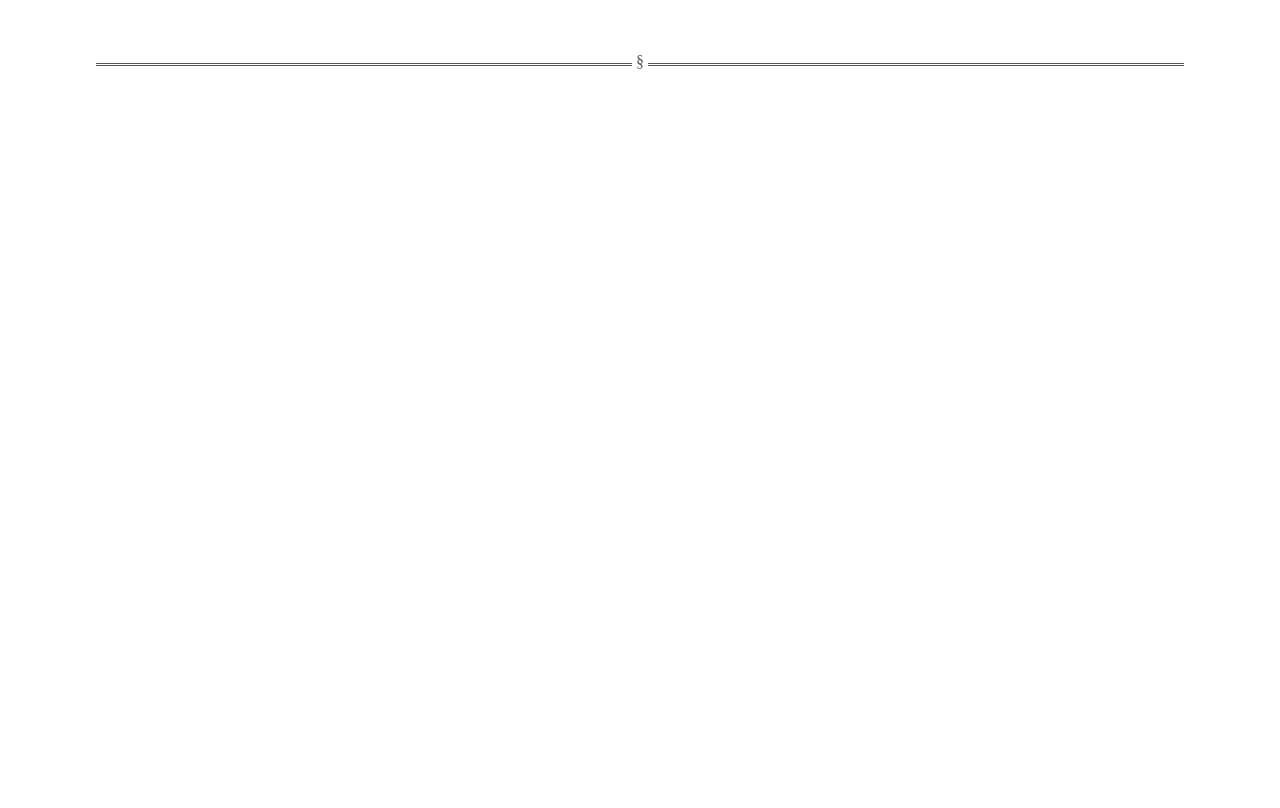
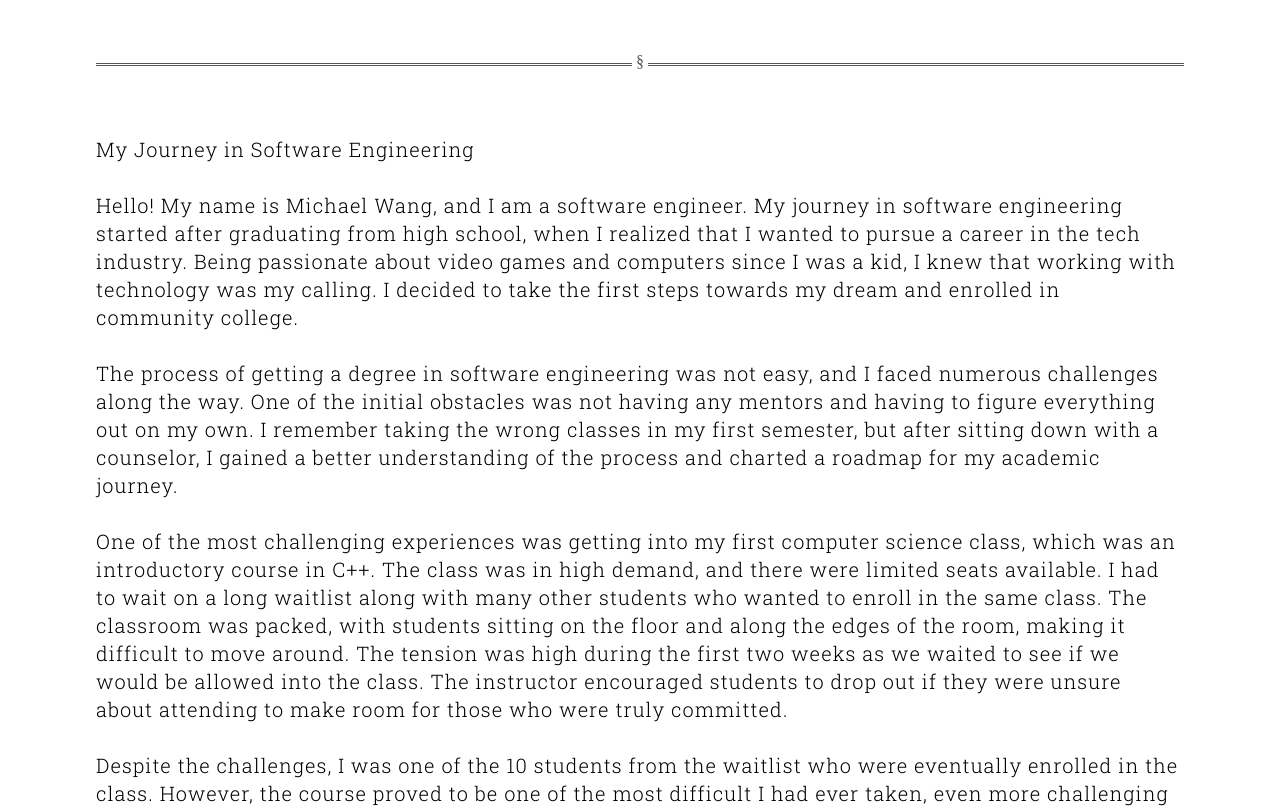
Before and after one commit to michaelwang07/michael_wang_portfolio, a React (Vite) app: page /about in a window 1280 px wide. Shown: the part 621-1429 px from the top of the page. Before the commit the page ends 852 px from the top, so only its background shows below. Built offline with nearby package versions, Linux system fonts and the light colour scheme.

Commit message:
about page completion

```diff
--- a/src/App.jsx
+++ b/src/App.jsx
@@ -2,6 +2,7 @@ import React from 'react'
 import Navbar from './components/navbar/navbar'
 import About from './components/about/About'
 import About_Me from './components/about_me/about_me'
+import Footer from './components/Footer/footer'
 
 const App = () => {
   return (
@@ -9,6 +10,7 @@ const App = () => {
       <Navbar />
       <About />
       <About_Me />
+      <Footer />
     </div>
   )
 }
--- a/src/components/about_me/about_me.jsx
+++ b/src/components/about_me/about_me.jsx
@@ -11,7 +11,23 @@ const about_me = () => {
       </div>
       <hr />
       <div className='app__about_me-lower'>
-        <p></p>
+        <p className='paragraph-2'>
+        My Journey in Software Engineering
+        <br /><br />
+Hello! My name is Michael Wang, and I am a software engineer. My journey in software engineering started after graduating from high school, when I realized that I wanted to pursue a career in the tech industry. Being passionate about video games and computers since I was a kid, I knew that working with technology was my calling. I decided to take the first steps towards my dream and enrolled in community college.
+<br /><br />
+The process of getting a degree in software engineering was not easy, and I faced numerous challenges along the way. One of the initial obstacles was not having any mentors and having to figure everything out on my own. I remember taking the wrong classes in my first semester, but after sitting down with a counselor, I gained a better understanding of the process and charted a roadmap for my academic journey.
+<br /><br />
+One of the most challenging experiences was getting into my first computer science class, which was an introductory course in C++. The class was in high demand, and there were limited seats available. I had to wait on a long waitlist along with many other students who wanted to enroll in the same class. The classroom was packed, with students sitting on the floor and along the edges of the room, making it difficult to move around. The tension was high during the first two weeks as we waited to see if we would be allowed into the class. The instructor encouraged students to drop out if they were unsure about attending to make room for those who were truly committed.
+<br /><br />
+Despite the challenges, I was one of the 10 students from the waitlist who were eventually enrolled in the class. However, the course proved to be one of the most difficult I had ever taken, even more challenging than Calculus. I struggled and eventually withdrew from the class to avoid failing. However, I didn't give up. In the next semester, I took the same course again, went through the same process, and this time, I passed with an A. This experience taught me the value of perseverance and determination.
+<br /><br />
+Throughout my college years, I encountered many tough classes, with one in C programming language being the hardest. The final project for that class was to design a file system in Linux using C, which required many sleepless nights of hard work with my group. It was a challenging experience, but I managed to pass the class with a B, despite the low passing ratio of less than 50%. In June 2023, I finally graduated and earned my degree, a moment that made my parents and entire family proud.
+<br /><br />
+After graduating, I took some time off to relax, travel, and have fun, as I had worked multiple part-time jobs to support myself through college. During this time, I reflected on my goals and realized that it was time for me to pursue a career as a software engineer. I am excited about the opportunities ahead and eager to continue my journey in the tech industry, using my skills and passion to make a meaningful impact.
+<br /><br />
+Thank you for taking the time to learn about my story in software engineering. I am ready for the next chapter of my career and excited to see where this journey takes me.
+        </p>
       </div>
     </div>
   )
--- a/src/components/websites/websites.css
+++ b/src/components/websites/websites.css
@@ -53,12 +53,35 @@
 
 .app__websites-links_image {
   max-width: 50vw;
+  position: relative;
+  text-align: center;
 }
 
 .app__websites-links_image img {
   width: 100%;
   height: 100%;
-  object-fit: cover
+  object-fit: cover;
+  opacity: 1;
+}
+
+.app__websites-links_image:hover img {
+  transform: 1s ease;
+  opacity: 0.7;
+}
+
+.app__websites-links_image:hover .centered {
+  opacity: 1;
+}
+
+.centered{
+  position: absolute;
+  top: 50%;
+  left: 50%;
+  transform: translate(-50%, -50%);
+  font-size: 2rem;
+  opacity: 0;
+  transition: 0.5s ease;
+  cursor: pointer;
 }
 
 @media screen and (max-width: 1150px) {
--- a/src/components/websites/websites.jsx
+++ b/src/components/websites/websites.jsx
@@ -17,13 +17,17 @@ const Websites = () => {
         <div className='app__websites-links_finedine'>
           <a href="https://michaelwang07.github.io/fine_dining_react/" className='content-2' ><h4>Fine Dining</h4></a>
           <div className='app__websites-links_image'>
-            <a href="https://michaelwang07.github.io/fine_dining_react/"><img src={Fine_Dining} alt="" /></a>
+            <a href="https://michaelwang07.github.io/fine_dining_react/"><img src={Fine_Dining} alt="" />
+            <p class="centered">view</p>
+            </a>
           </div>
         </div>
         <div className='app__websites-links_chatgpt'>
           <a href="https://michaelwang07.github.io/react_app_one/" className='content-2' ><h4>Chat GPT</h4></a>
           <div className='app__websites-links_image'>
-            <a href="https://michaelwang07.github.io/react_app_one/"><img src={GPT} alt="" /></a>
+            <a href="https://michaelwang07.github.io/react_app_one/"><img src={GPT} alt="" />
+            <p class="centered">view</p>
+            </a>
           </div>
         </div>
       </div>
--- a/src/main.jsx
+++ b/src/main.jsx
@@ -1,7 +1,7 @@
 import React from 'react'
 import ReactDOM from 'react-dom/client'
-import Homepage from './pages/homepage';
-import App from './App';
+import Homepage from './pages/Homepage';
+import About from './pages/About';
 import {
   createBrowserRouter,
   RouterProvider,
@@ -14,7 +14,7 @@ const router = createBrowserRouter([
   },
   {
     path: "/about",
-    element: <App />,
+    element: <About />,
   },
 ]);
 
--- /dev/null
+++ b/src/pages/About.jsx
@@ -0,0 +1,19 @@
+import React from 'react'
+import '../App.css'
+import Navbar from '../components/navbar/navbar'
+import AboutTitle from '../components/about/About'
+import About_Me from '../components/about_me/about_me'
+import Footer from '../components/Footer/footer'
+
+const About = () => {
+  return (
+    <div>
+      <Navbar />
+      <AboutTitle />
+      <About_Me />
+      <Footer />
+    </div>
+  )
+}
+
+export default About
--- a/src/pages/Homepage.jsx
+++ b/src/pages/Homepage.jsx
@@ -1,5 +1,5 @@
 import React from 'react';
-import "../App.css"
+import '../App.css'
 import Footer from '../components/Footer/footer'
 import Enthusiasm from '../components/enthusiasm/enthusiasm'
 import Intro from '../components/intro/Intro'
```
